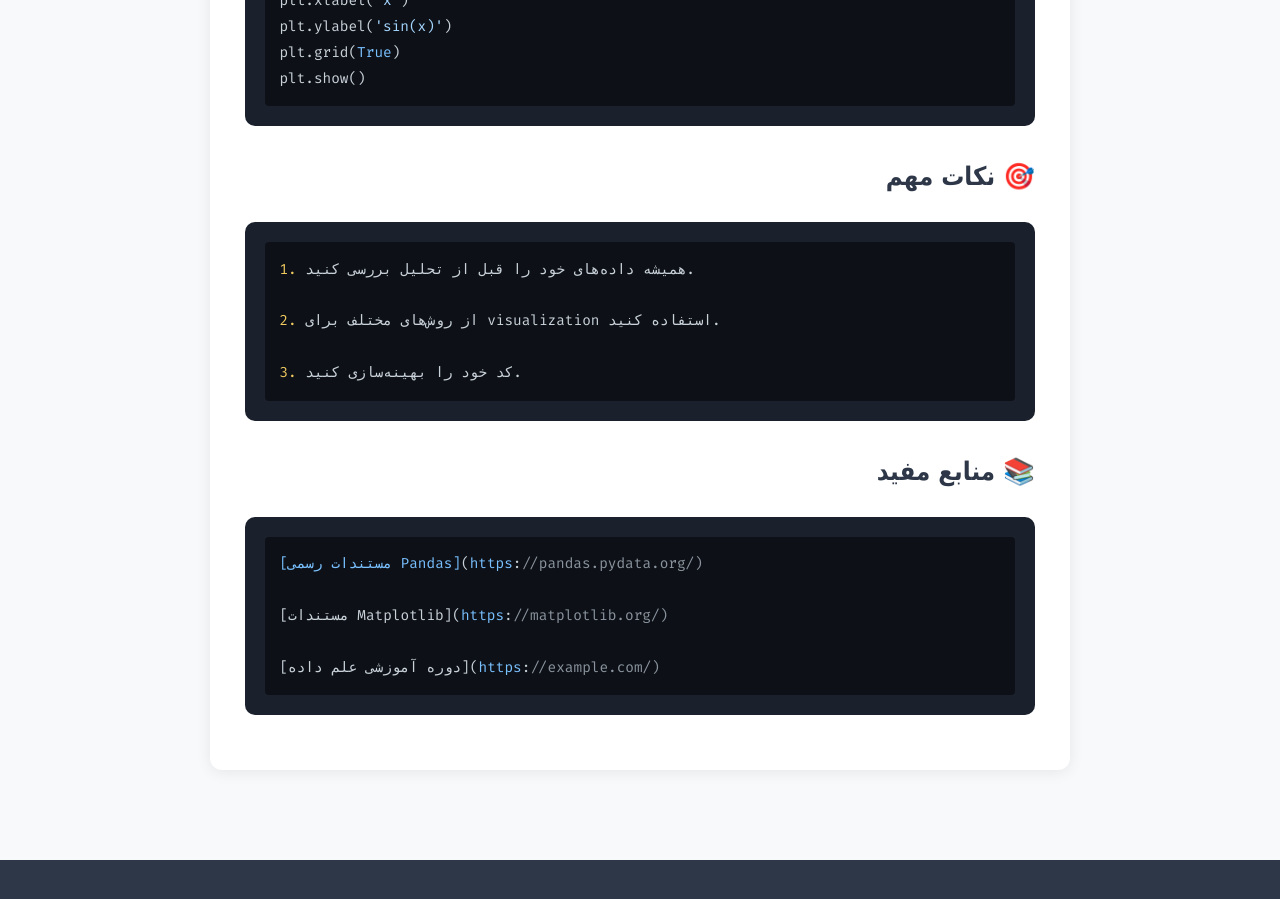
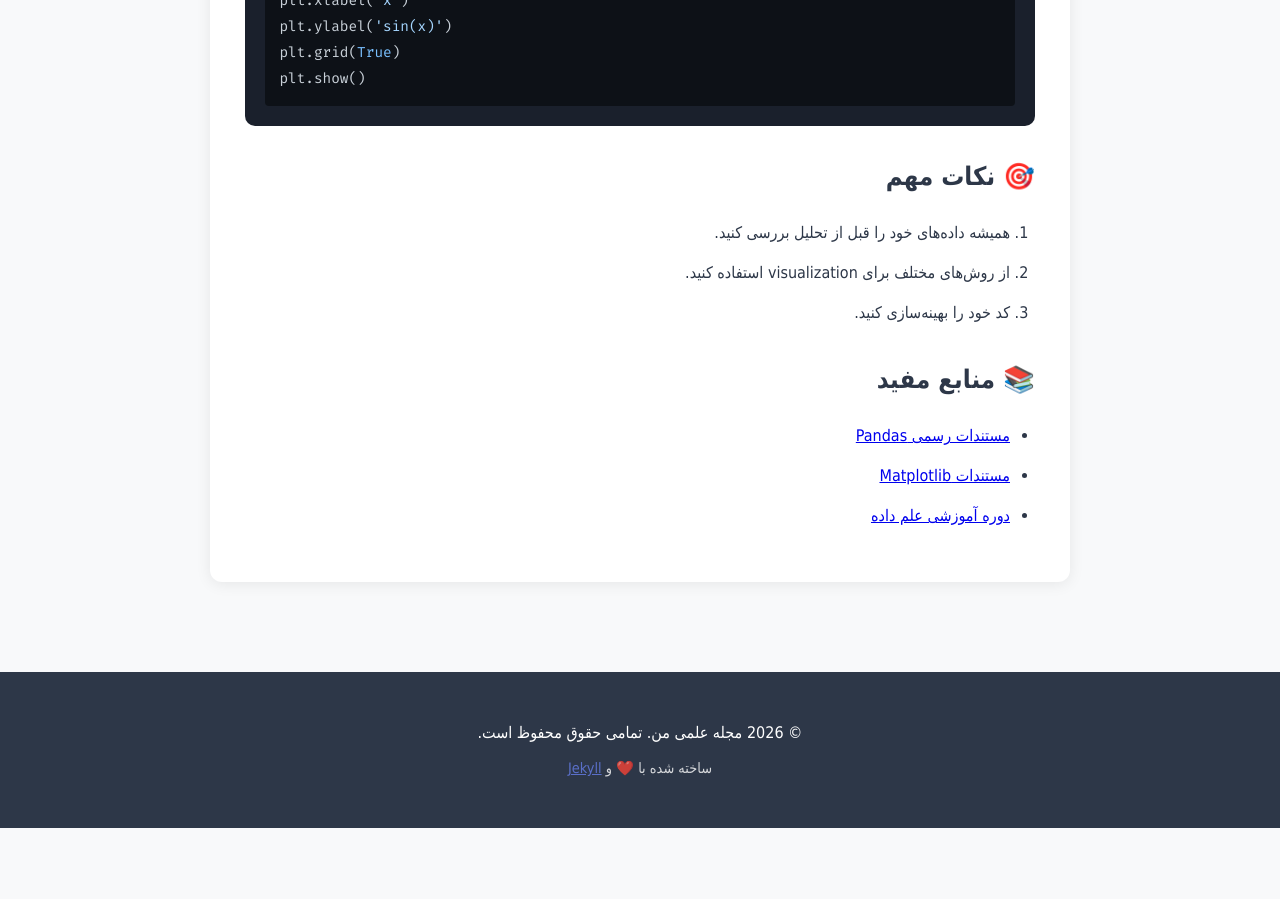
Before and after one commit to sargdsra/sargdsra.github.io, a Jekyll site: the page built from _posts/2026-07-22-how-to-use-python.md, in a window 1280 px wide and 900 px high, scrolled down 1976 px. Built offline with Jekyll 4.4.1, drawn with Linux system fonts in a browser that asks for light colours; some web fonts are replaced; after the commit the page ends 2804 px from its top, so only the background shows below that.

Commit message:
change in post text

```diff
--- a/_posts/2026-07-22-how-to-use-python.md
+++ b/_posts/2026-07-22-how-to-use-python.md
@@ -53,16 +53,12 @@ plt.show()
 
 ## 🎯 نکات مهم
 
-    1. همیشه داده‌های خود را قبل از تحلیل بررسی کنید.
-
-    2. از روش‌های مختلف برای visualization استفاده کنید.
-
-    3. کد خود را بهینه‌سازی کنید.
+1. همیشه داده‌های خود را قبل از تحلیل بررسی کنید.
+2. از روش‌های مختلف برای visualization استفاده کنید.
+3. کد خود را بهینه‌سازی کنید.
 
 ## 📚 منابع مفید
 
-    [مستندات رسمی Pandas](https://pandas.pydata.org/)
-
-    [مستندات Matplotlib](https://matplotlib.org/)
-
-    [دوره آموزشی علم داده](https://example.com/)
+- [مستندات رسمی Pandas](https://pandas.pydata.org/)
+- [مستندات Matplotlib](https://matplotlib.org/)
+- [دوره آموزشی علم داده](https://example.com/)
```
